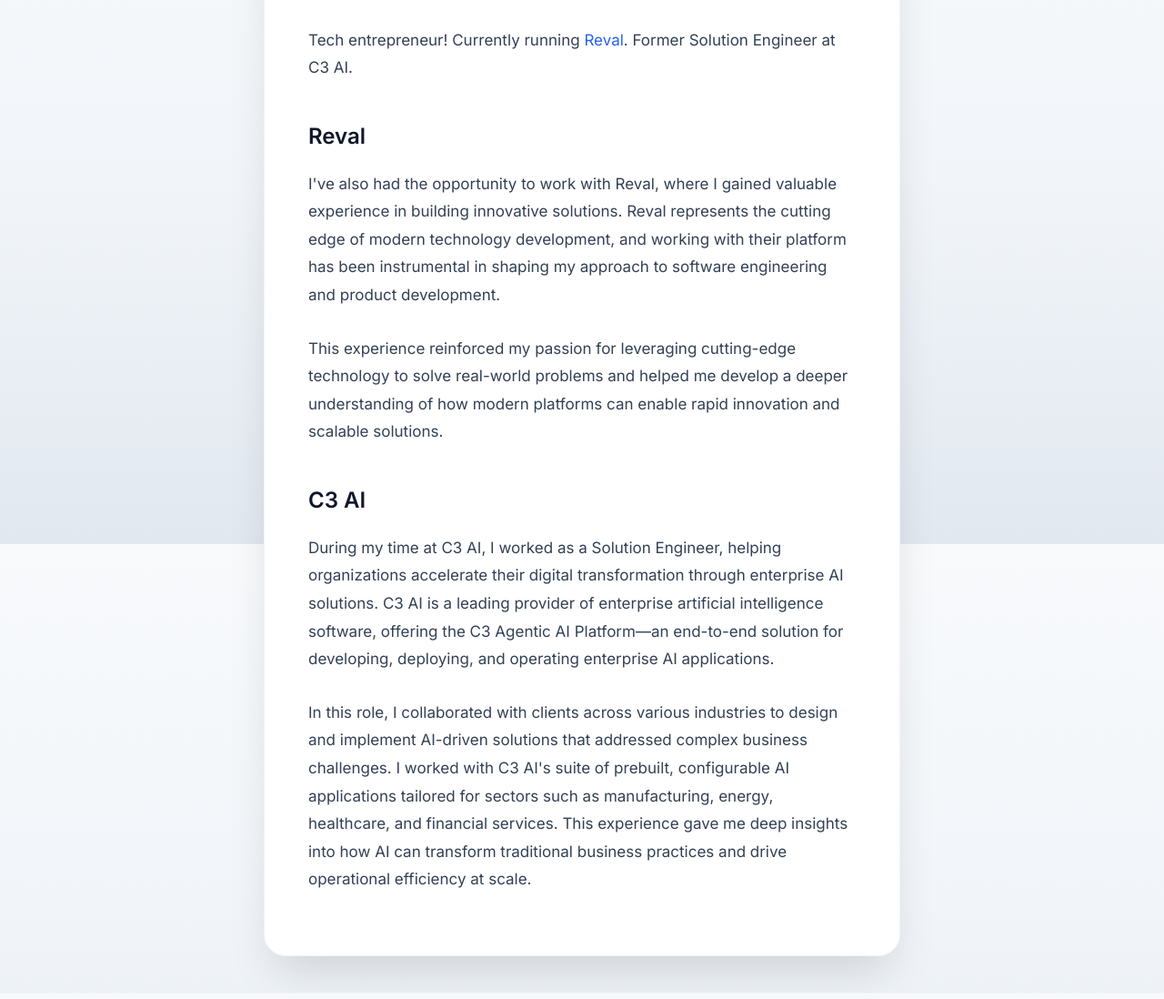
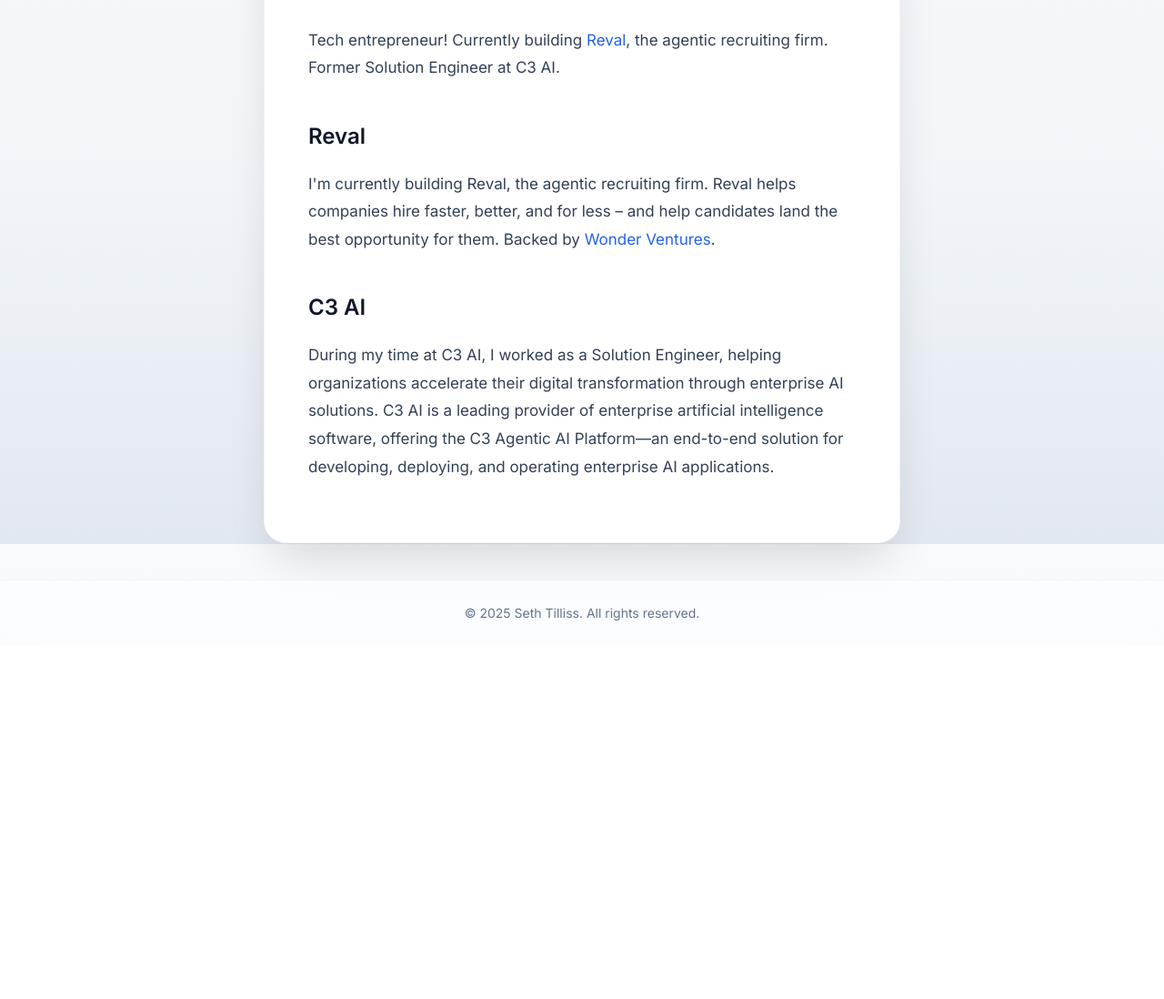
Before and after one commit to sdtilliss/MyPersonalWebsite, a plain HTML site: page about.html in a window 1280 px wide. Shown: the part 202-1300 px from the top of the page at 91% size. After the commit the page ends 912 px from the top, so only its background shows below. Drawn offline with Linux system fonts and the light colour scheme; a small style sheet from the web is missing.

Commit message:
done for now

```diff
--- a/about.html
+++ b/about.html
@@ -34,15 +34,13 @@
     <div class="main-content container">
         <div class="content-card about-content">
             <h2>About Me</h2>
-            <p>Tech entrepreneur! Currently running <a href="https://reval.site/" target="_blank" rel="noopener noreferrer" style="color: var(--primary-color); text-decoration: none; border-bottom: 1px solid transparent; transition: border-color 0.2s;">Reval</a>. Former Solution Engineer at C3 AI.</p>
+            <p>Tech entrepreneur! Currently building <a href="https://reval.site/" target="_blank" rel="noopener noreferrer" style="color: var(--primary-color); text-decoration: none; border-bottom: 1px solid transparent; transition: border-color 0.2s;">Reval</a>, the agentic recruiting firm. Former Solution Engineer at C3 AI.</p>
 
             <h3 style="font-size: 1.5rem; font-weight: 600; margin-top: 2.5rem; margin-bottom: 1rem; color: var(--text-dark);">Reval</h3>
-            <p>I've also had the opportunity to work with Reval, where I gained valuable experience in building innovative solutions. Reval represents the cutting edge of modern technology development, and working with their platform has been instrumental in shaping my approach to software engineering and product development.</p>
-            <p>This experience reinforced my passion for leveraging cutting-edge technology to solve real-world problems and helped me develop a deeper understanding of how modern platforms can enable rapid innovation and scalable solutions.</p>
+            <p>I'm currently building Reval, the agentic recruiting firm. Reval helps companies hire faster, better, and for less – and help candidates land the best opportunity for them. Backed by <a href="https://wondervc.com/portfolio/" target="_blank" rel="noopener noreferrer" style="color: var(--primary-color); text-decoration: none; border-bottom: 1px solid transparent; transition: border-color 0.2s;">Wonder Ventures</a>.</p>
 
             <h3 style="font-size: 1.5rem; font-weight: 600; margin-top: 2.5rem; margin-bottom: 1rem; color: var(--text-dark);">C3 AI</h3>
             <p>During my time at C3 AI, I worked as a Solution Engineer, helping organizations accelerate their digital transformation through enterprise AI solutions. C3 AI is a leading provider of enterprise artificial intelligence software, offering the C3 Agentic AI Platform—an end-to-end solution for developing, deploying, and operating enterprise AI applications.</p>
-            <p>In this role, I collaborated with clients across various industries to design and implement AI-driven solutions that addressed complex business challenges. I worked with C3 AI's suite of prebuilt, configurable AI applications tailored for sectors such as manufacturing, energy, healthcare, and financial services. This experience gave me deep insights into how AI can transform traditional business practices and drive operational efficiency at scale.</p>
         </div>
     </div>
 
```
